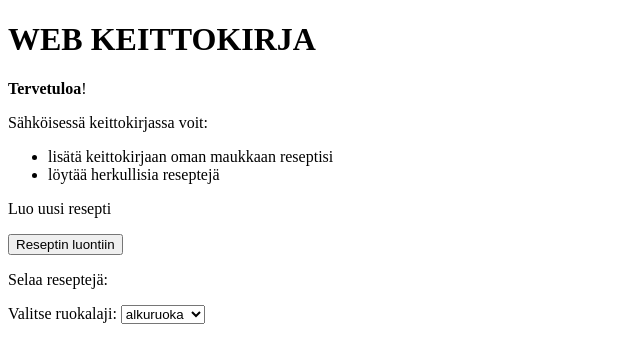
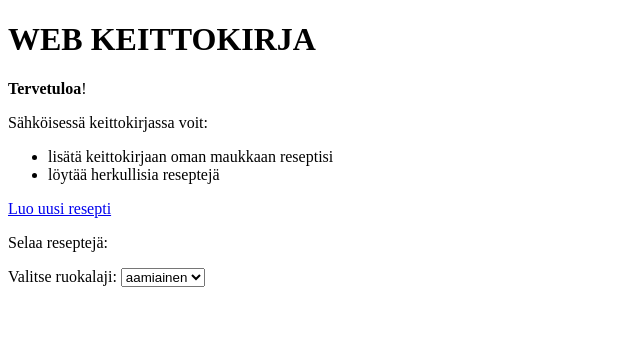
Before and after one commit to Mahlamaki/tsoha-keittokirja, a Flask app: page / in a window 1280 px wide. Shown: the top 363 px of the page, without its empty margins (0-640 px from the left). Run offline with Flask 3, Linux system fonts and the light colour scheme.

Commit message:
Updating index.html

```diff
--- a/templates/index.html
+++ b/templates/index.html
@@ -11,7 +11,7 @@ Sähköisessä keittokirjassa voit:
   <li> löytää herkullisia reseptejä
 </ul>
 <p>
-Luo uusi resepti <form action="/result" method="POST"><input type="submit" value="Reseptin luontiin"></form>
+<a href="/luo-uusi-resepti">Luo uusi resepti</a>
 <p>
 
 <p>
@@ -19,8 +19,7 @@ Selaa reseptejä:
 <p>
 Valitse ruokalaji:
 <select name="category">
-<option value="starter" selected> alkuruoka
-<option value="breakfast"> aamiainen
+<option value="breakfast" selected> aamiainen
 <option value="main"> pääruoka
 <option value="dessert"> jälkiruoka
 <option value="all"> kaikki
```
